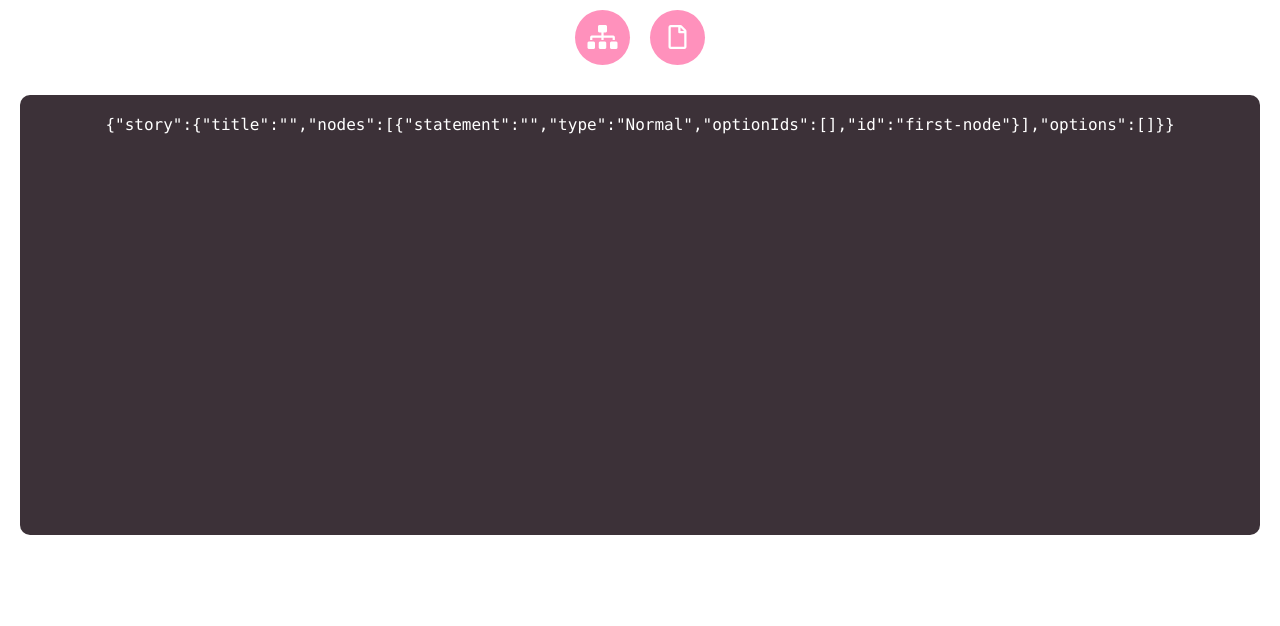
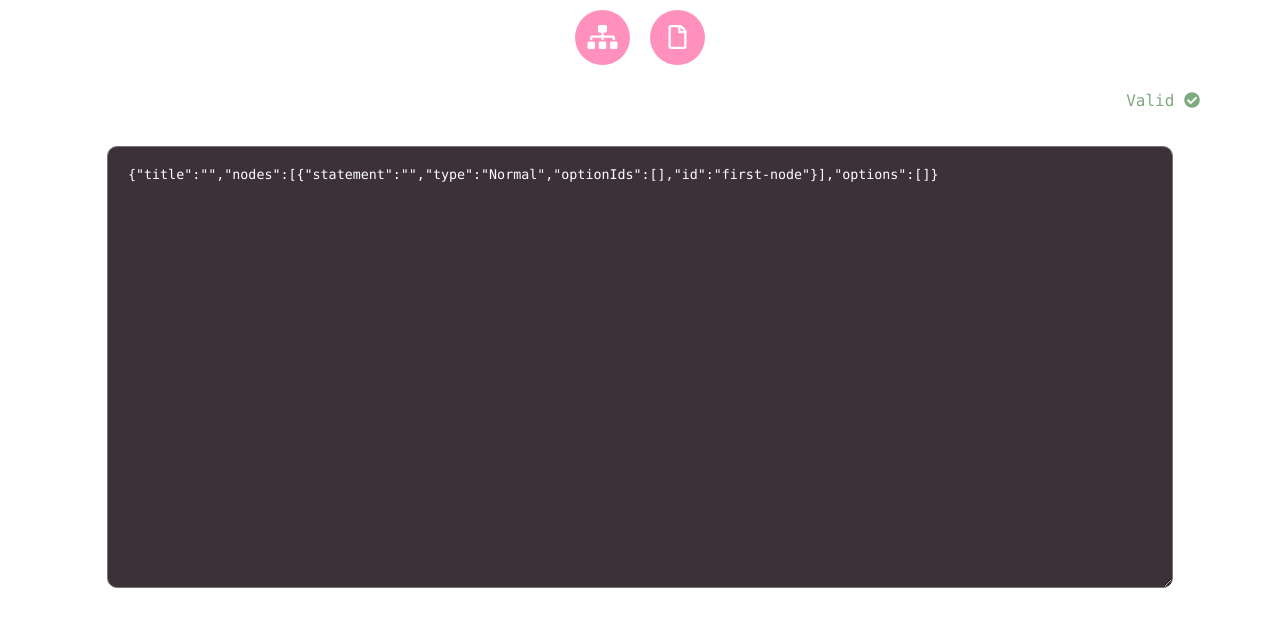
Before and after one commit to majicmoo/storytime-slackbot, a React (Create React App) app in the folder story-maker/: page / in a window 1280 px wide. Both pictures are taken after a click on the button 677 px from the left and 37 px from the top of the page. Shown: the top 626 px of the page. Built offline with nearby package versions, Linux system fonts and the light colour scheme.

Commit message:
first go at json parser

```diff
--- a/story-maker/src/App.css
+++ b/story-maker/src/App.css
@@ -63,6 +63,17 @@
   padding: 20px;
   color: white;
   border-radius: 10px;
+  width: 80vw;
+}
+
+.valid-checker {
+  text-align: right;
+  padding-right: 5rem;
+  color: #ff7373;
+}
+
+.valid-checker--valid {
+  color: #7eaa7e;
 }
 
 * {
--- a/story-maker/src/App.tsx
+++ b/story-maker/src/App.tsx
@@ -69,12 +69,14 @@ class App extends React.Component<{}, AppState> {
   };
 
   private addOption = (nodeId: string) => {
-    this.setState({ story: addOption(this.state.story, nodeId) });
+    this.updateStory(addOption(this.state.story, nodeId));
   };
 
   private updateOption = (option: StoryOption) => {
-    this.setState({ story: updateOption(this.state.story, option) });
+    this.updateStory(updateOption(this.state.story, option));
   };
+
+  private updateStory = (story: Story) => this.setState({ story });
 
   public render() {
     const { tab, story, nodeTracker } = this.state;
@@ -111,7 +113,7 @@ class App extends React.Component<{}, AppState> {
           />
         </div>
         <div className={tab === "json" ? "" : "tab--hidden"}>
-          <JsonTab story={story} />
+          <JsonTab story={story} updateStory={this.updateStory} />
         </div>
       </div>
     );
--- a/story-maker/src/JsonTab.tsx
+++ b/story-maker/src/JsonTab.tsx
@@ -1,14 +1,66 @@
-import React, { FunctionComponent } from "react";
+import React from "react";
 import { Story } from "./types";
-
+import { validate } from "./ValidateStoryJson";
+import classnames from "classnames";
 interface JsonTabProps {
   story: Story;
+  updateStory(story: Story): void;
 }
 
-const JsonTab: FunctionComponent<JsonTabProps> = story => (
-  <div className="json">
-    <code>{JSON.stringify(story)}</code>
-  </div>
-);
+interface JsonTabState {
+  error: boolean;
+  updatedJson: string;
+}
+
+class JsonTab extends React.Component<JsonTabProps, JsonTabState> {
+  constructor(props: JsonTabProps) {
+    super(props);
+    this.state = { error: false, updatedJson: JSON.stringify(props.story) };
+  }
+
+  public componentDidUpdate(prevProps: JsonTabProps) {
+    if (prevProps.story !== this.props.story) {
+      this.setState({
+        error: false,
+        updatedJson: JSON.stringify(this.props.story)
+      });
+    }
+  }
+  private validateJson = (json: string) => {
+    this.setState({ updatedJson: json, error: false });
+    try {
+      const parsedJson = JSON.parse(json);
+      validate(parsedJson);
+      this.props.updateStory(parsedJson);
+    } catch (e) {
+      this.setState({ error: true });
+    }
+  };
+
+  public render() {
+    const { error, updatedJson } = this.state;
+    return (
+      <div>
+        <p
+          className={classnames("valid-checker", {
+            "valid-checker--valid": !error
+          })}
+        >
+          Valid {error && <i className="fas fa-times-circle" />}
+          {!error && <i className="fas fa-check-circle" />}
+        </p>
+        <div className="json-wrapper">
+          <code>
+            <textarea
+              className="json"
+              value={updatedJson}
+              onChange={e => this.validateJson(e.target.value)}
+            />
+          </code>
+        </div>
+      </div>
+    );
+  }
+}
 
 export default JsonTab;
--- /dev/null
+++ b/story-maker/src/ValidateStoryJson.ts
@@ -0,0 +1,53 @@
+export const validate = (json: any) => {
+  console.log(json);
+  validateString(json.title);
+  validateArray(json.nodes);
+  validateArray(json.options);
+
+  json.nodes.forEach(validateNode);
+  json.options.forEach(validateOption);
+};
+
+const validateNode = (node: any) => {
+  if (node === undefined || node === null) {
+    throw new Error("Missing node");
+  }
+
+  validateString(node.id);
+  validateString(node.statement);
+
+  if (node.type !== "Normal" && node.type !== "Win" && node.type !== "Death") {
+    throw new Error("bad node type");
+  }
+
+  validateArray(node.optionIds);
+
+  node.optionIds.forEach(validateString);
+};
+
+const validateOption = (option: any) => {
+  validateString(option.id);
+  validateString(option.item);
+  validateStringOrUndefined(option.tasteId);
+  validateStringOrUndefined(option.touchId);
+  validateStringOrUndefined(option.smellId);
+  validateStringOrUndefined(option.lookId);
+  validateStringOrUndefined(option.listenId);
+};
+
+const validateStringOrUndefined = (thing: any) => {
+  if (thing === undefined) {
+    return;
+  }
+  validateString(thing);
+};
+const validateString = (thing: any) => {
+  if (typeof thing !== "string") {
+    throw new Error("not a string");
+  }
+};
+const validateArray = (thing: any) => {
+  if (!Array.isArray(thing)) {
+    throw new Error("not an array");
+  }
+};
```
